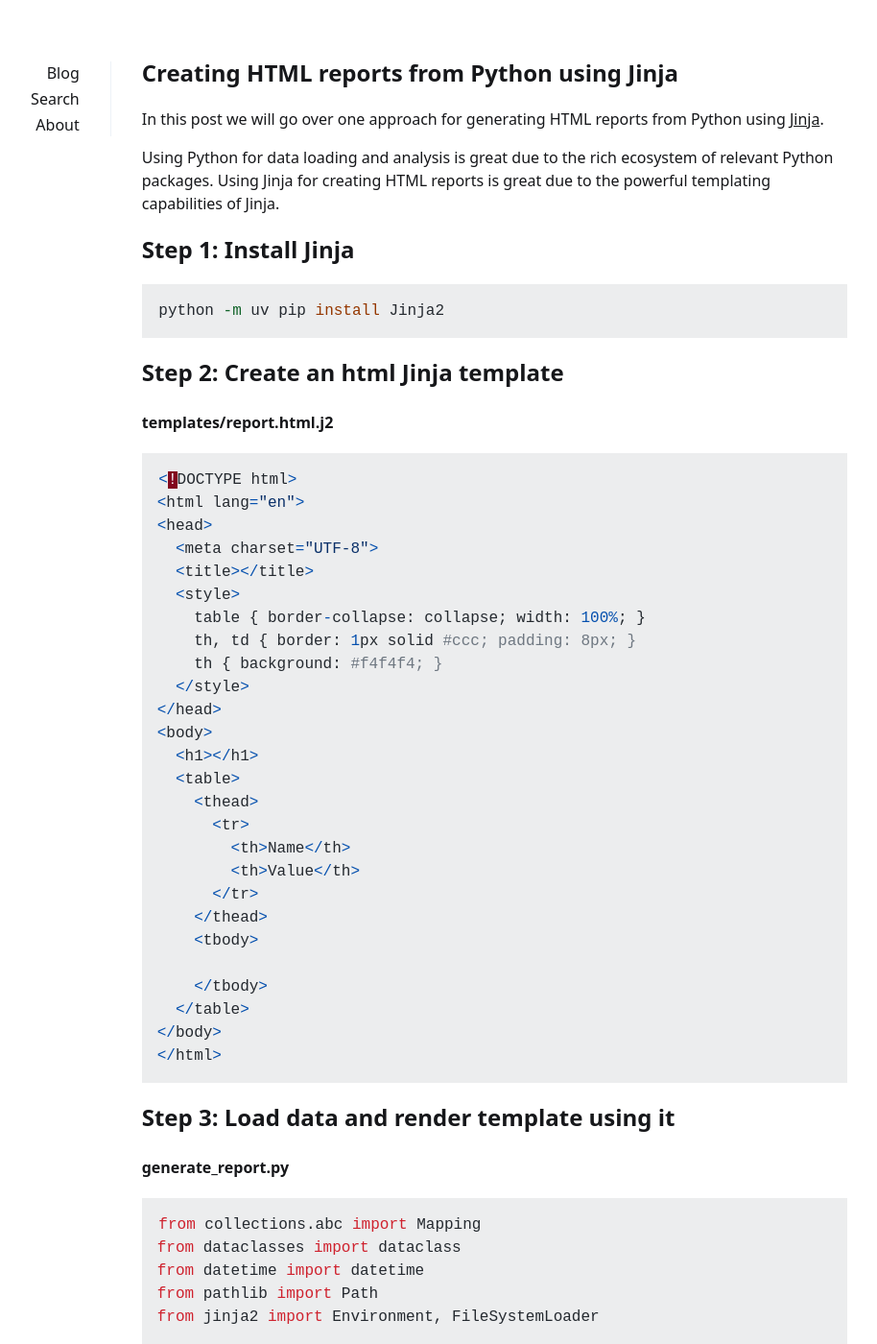
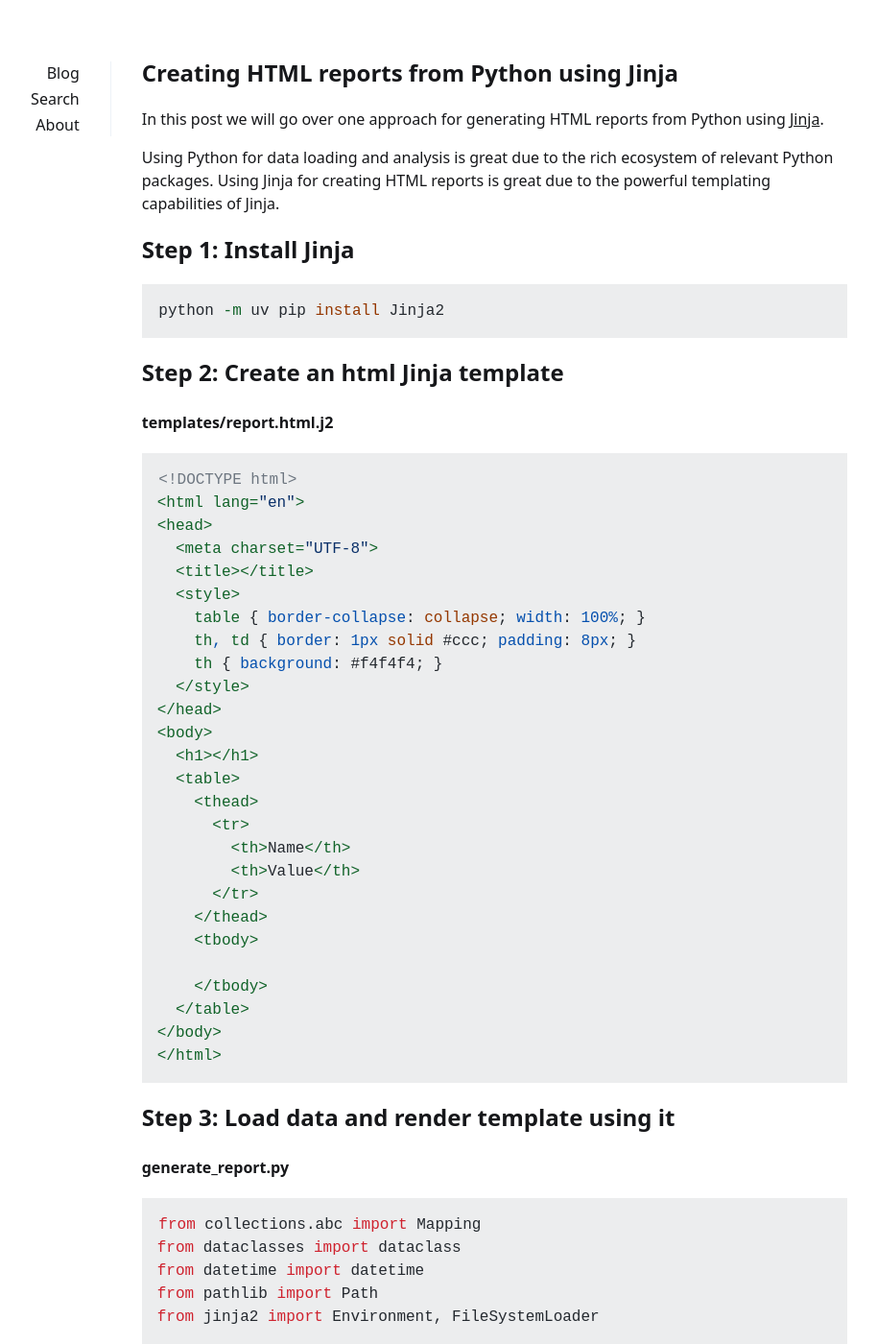
Before and after one commit to ovidiuparvu/ovidiuparvu.github.io, a Jekyll site: the page built from _posts/2025-06-20-creating-html-report-from-python-using-jinja.md, in a window 1280 px wide and 1400 px high. Shown: the whole window at 96% size, without its empty margins (205-1119 px from the left). Built offline with Jekyll 4.4.1, drawn with Linux system fonts in a browser that asks for light colours.

Commit message:
Fix code block syntax for HTML template in Jinja report tutorial

````diff
--- a/_posts/2025-06-20-creating-html-report-from-python-using-jinja.md
+++ b/_posts/2025-06-20-creating-html-report-from-python-using-jinja.md
@@ -19,7 +19,7 @@ python -m uv pip install Jinja2
 
 #### **templates/report.html.j2**
 
-```python
+```html
 <!DOCTYPE html>
 <html lang="en">
 <head>
````
